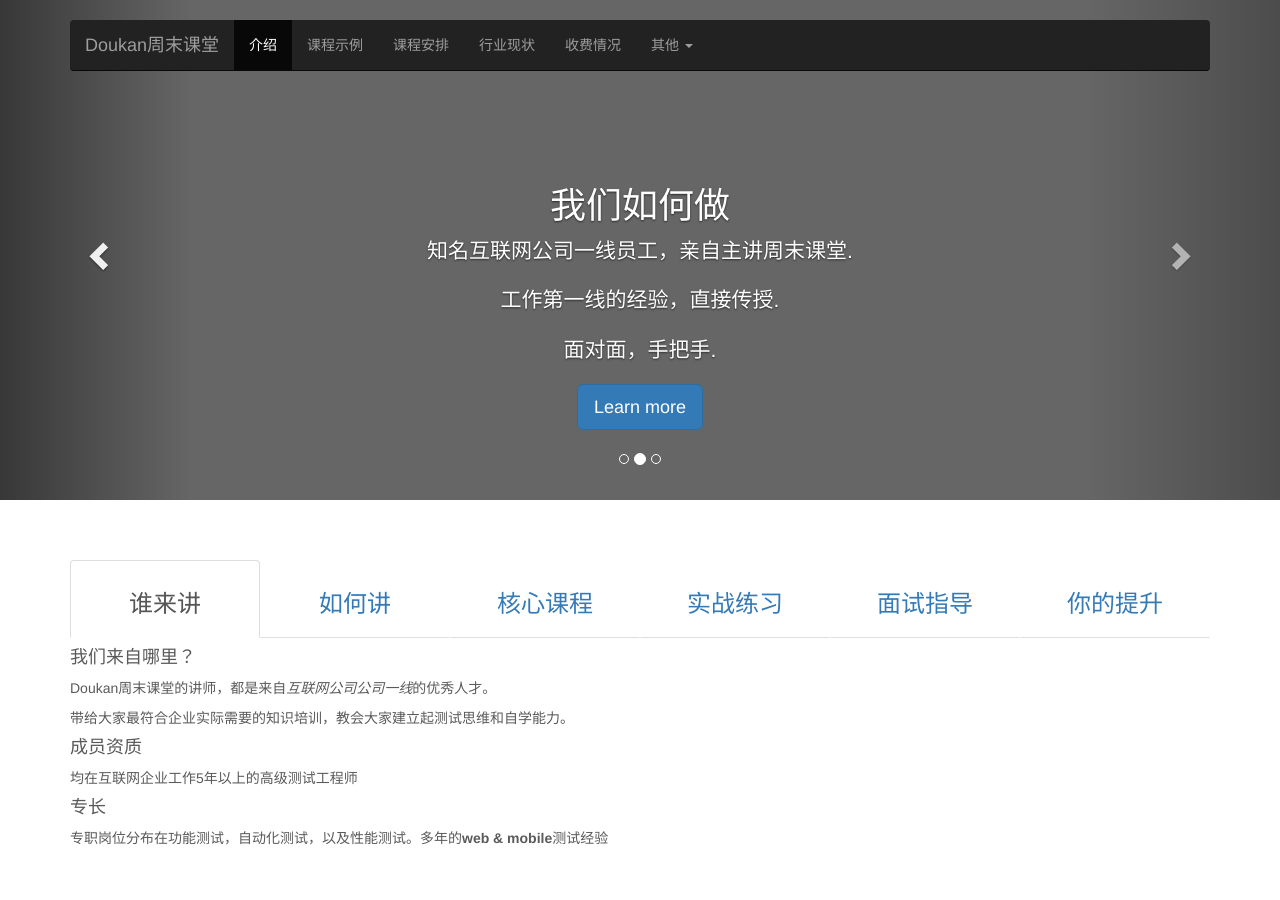
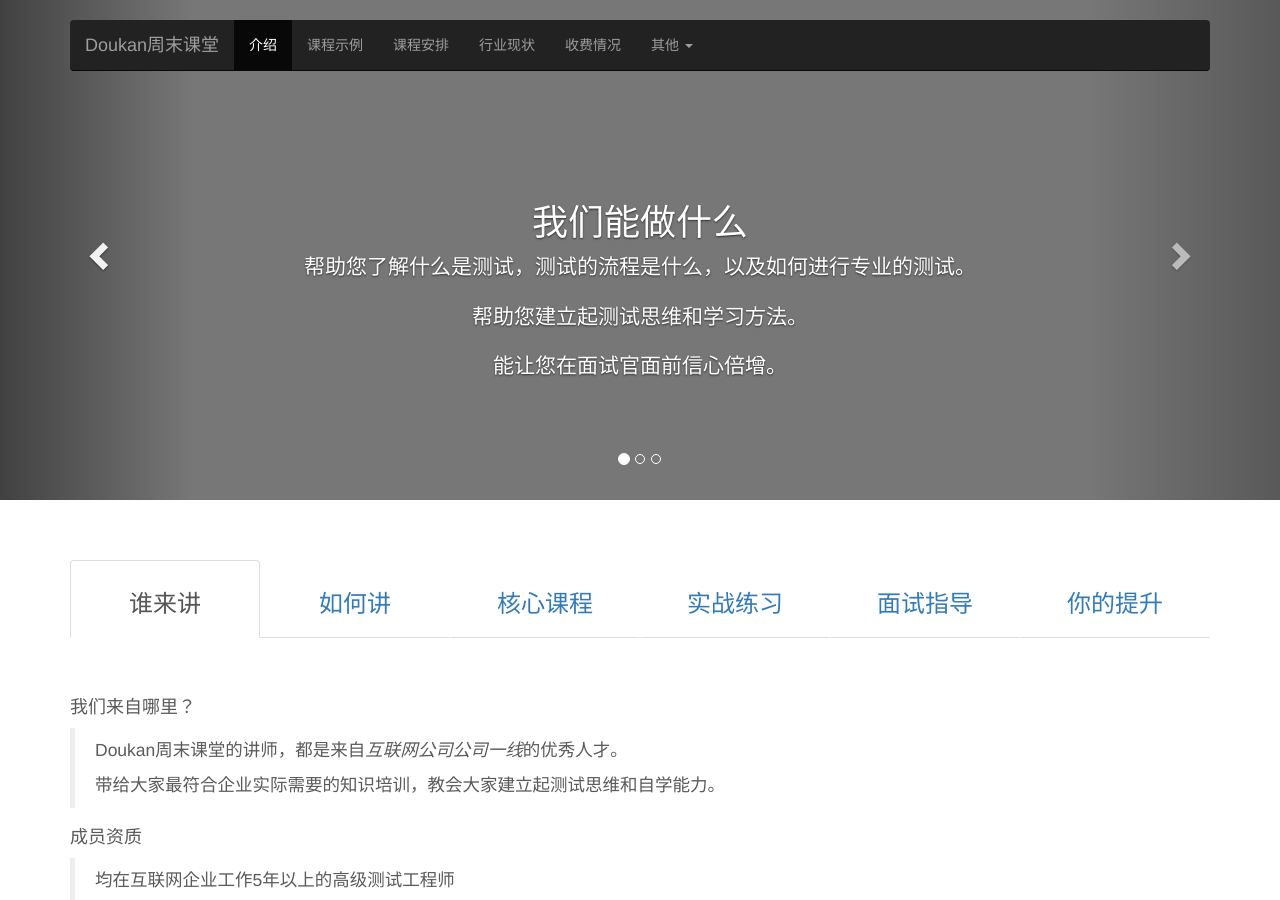
Before and after one commit to guming/myblog, a Jekyll site: the page home.html, which Jekyll copies as it is, in a window 1280 px wide and 900 px high. Built offline with Jekyll 4.4.1, drawn with Linux system fonts in a browser that asks for light colours; nearby versions of some CDN libraries.

Commit message:
add new element

```diff
--- a/home.html
+++ b/home.html
@@ -167,16 +167,21 @@
               <p class="lead">面试技校的掌握，让你在面试官面前信心百倍</p>
          </div>
          <div class="tab-pane fade in active" id="a1">
-          <p></p>
-          <p></p>
+          <p><br /></p>
+          <p><br /></p>
           <h4>我们来自哪里？</h4>
+          <blockquote>
           <p>Doukan周末课堂的讲师，都是来自<em>互联网公司公司一线</em>的优秀人才。</p>
           <p>带给大家最符合企业实际需要的知识培训，教会大家建立起测试思维和自学能力。</p>
+          </blockquote>
           <h4>成员资质</h4>
+          <blockquote>
           <p>均在互联网企业工作5年以上的高级测试工程师</p>
+          </blockquote>
           <h4>专长</h4>
+          <blockquote>
           <p>专职岗位分布在功能测试，自动化测试，以及性能测试。多年的<strong>web & mobile</strong>测试经验</p>
-
+          </blockquote>
          </div>
 
       </div>
```
